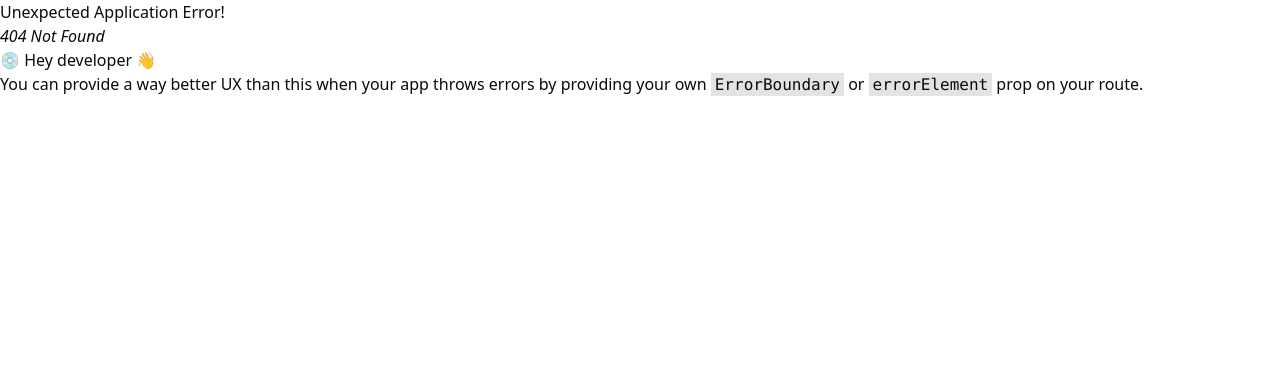
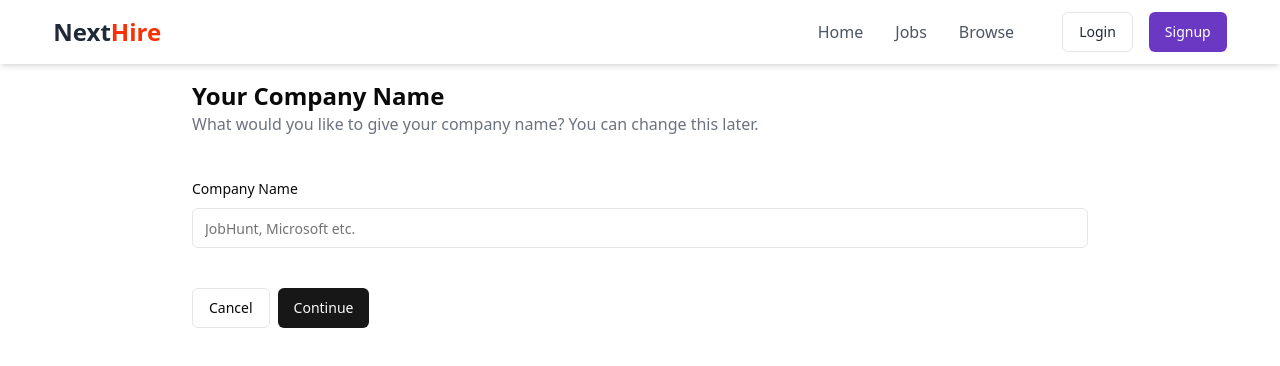
Before and after one commit to raobaba/Next_Hire_Job_Portal, a React (Vite) app in the folder client/: page /admin/companies/create in a window 1280 px wide. Before the commit this address had no page. Shown: the top 366 px of the page. Built offline with nearby package versions, Linux system fonts and the light colour scheme.

Commit message:
createcompany

```diff
--- a/client/src/App.jsx
+++ b/client/src/App.jsx
@@ -8,6 +8,7 @@
 import Profile from "./components/Profile";
 import ProtectedRoute from "./components/admin/ProtectedRoute";
 import Companies from "./components/admin/Companies";
+import CompanyCreate from "./components/admin/CompanyCreate";
 
 const appRouter = createBrowserRouter([
   {
@@ -46,6 +47,14 @@
       </ProtectedRoute>
     ),
   },
+  {
+    path: "/admin/companies/create",
+    element: (
+      <ProtectedRoute>
+        <CompanyCreate />
+      </ProtectedRoute>
+    ),
+  },
 ]);
 
 function App() {
--- a/client/src/components/admin/Companies.jsx
+++ b/client/src/components/admin/Companies.jsx
@@ -8,14 +8,20 @@
 // Sample static company data for demonstration
 const staticCompaniesData = [
   { id: 1, name: "TechCorp", location: "New York", industry: "Technology" },
-  { id: 2, name: "InnovateX", location: "San Francisco", industry: "Innovation" },
+  {
+    id: 2,
+    name: "InnovateX",
+    location: "San Francisco",
+    industry: "Innovation",
+  },
   { id: 3, name: "DevSolutions", location: "Austin", industry: "Software" },
   { id: 4, name: "BuildIt", location: "Seattle", industry: "Construction" },
 ];
 
 const Companies = () => {
   const [input, setInput] = useState("");
-  const [filteredCompanies, setFilteredCompanies] = useState(staticCompaniesData);
+  const [filteredCompanies, setFilteredCompanies] =
+    useState(staticCompaniesData);
   const navigate = useNavigate();
 
   useEffect(() => {
--- /dev/null
+++ b/client/src/components/admin/CompanyCreate.jsx
@@ -0,0 +1,59 @@
+import React, { useState } from 'react';
+import Navbar from '../shared/Navbar';
+import { Label } from '../ui/label';
+import { Input } from '../ui/input';
+import { Button } from '../ui/button';
+import { useNavigate } from 'react-router-dom';
+import axios from 'axios';
+import { toast } from 'sonner';
+
+const CompanyCreate = () => {
+    const navigate = useNavigate();
+    const [companyName, setCompanyName] = useState("");
+
+    const registerNewCompany = async () => {
+        try {
+            const res = await axios.post('https://your-api-endpoint.com/register', { companyName }, {
+                headers: {
+                    'Content-Type': 'application/json',
+                },
+                withCredentials: true
+            });
+            if (res?.data?.success) {
+                toast.success(res.data.message);
+                const companyId = res?.data?.company?._id;
+                navigate(`/admin/companies/${companyId}`);
+            }
+        } catch (error) {
+            console.log(error);
+            toast.error('Failed to create the company. Please try again.');
+        }
+    };
+
+    return (
+        <div>
+            <Navbar />
+            <div className='max-w-4xl mx-auto mt-20'>
+                <div className='my-10'>
+                    <h1 className='font-bold text-2xl'>Your Company Name</h1>
+                    <p className='text-gray-500'>What would you like to give your company name? You can change this later.</p>
+                </div>
+
+                <Label>Company Name</Label>
+                <Input
+                    type="text"
+                    className="my-2"
+                    placeholder="JobHunt, Microsoft etc."
+                    value={companyName}
+                    onChange={(e) => setCompanyName(e.target.value)}
+                />
+                <div className='flex items-center gap-2 my-10'>
+                    <Button variant="outline" onClick={() => navigate("/admin/companies")}>Cancel</Button>
+                    <Button onClick={registerNewCompany}>Continue</Button>
+                </div>
+            </div>
+        </div>
+    );
+};
+
+export default CompanyCreate;
```
